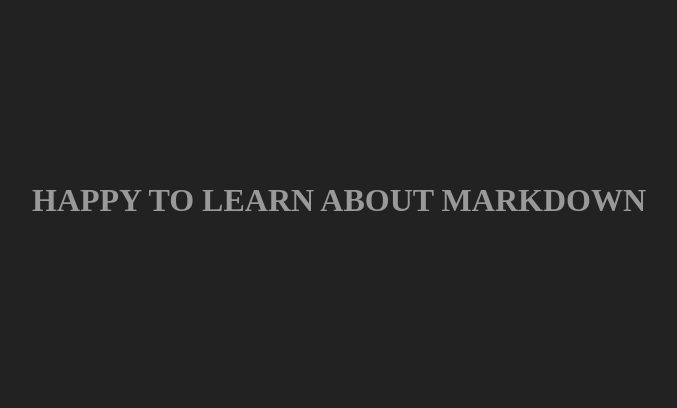
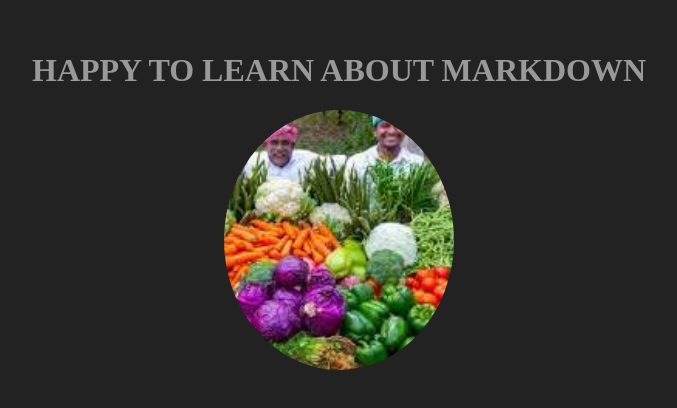
Before and after one commit to Njikangharryakum/markup-for-beginers, a plain HTML site: page index.html in a window 1280 px wide. Shown: the part 208-616 px from the top of the page, without its empty margins (309-986 px from the left). Drawn offline with Linux system fonts and the light colour scheme.

Commit message:
Creating a profile using markup

```diff
--- a/index.html
+++ b/index.html
@@ -18,13 +18,20 @@ align-items: center;
 justify-content: center;
 flex-direction: column;
 }
+img{
+    width: 230px;
+    height: 260px;
+    object-fit: cover;
+    border-radius: 50%;
+}
+
     </style>
 </head>
 <body>
+
     <div class="container">
         <h1>HAPPY TO LEARN ABOUT MARKDOWN</h1>
-        <img src="" alt="">
+        <img src="vegetables.jpg" alt="">
     </div>
-
 </body>
 </html>
```
Also changed, not shown: image.png (added), indexh.html (added), 1 other file.
